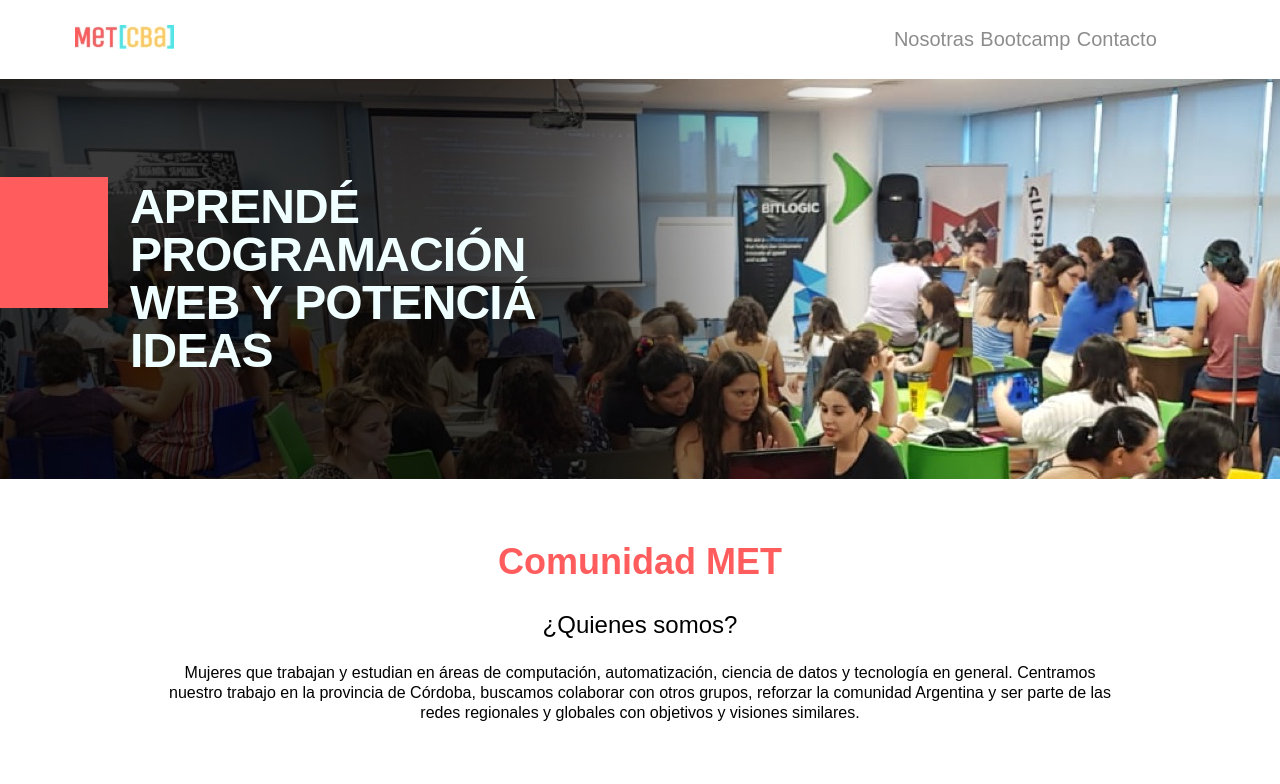
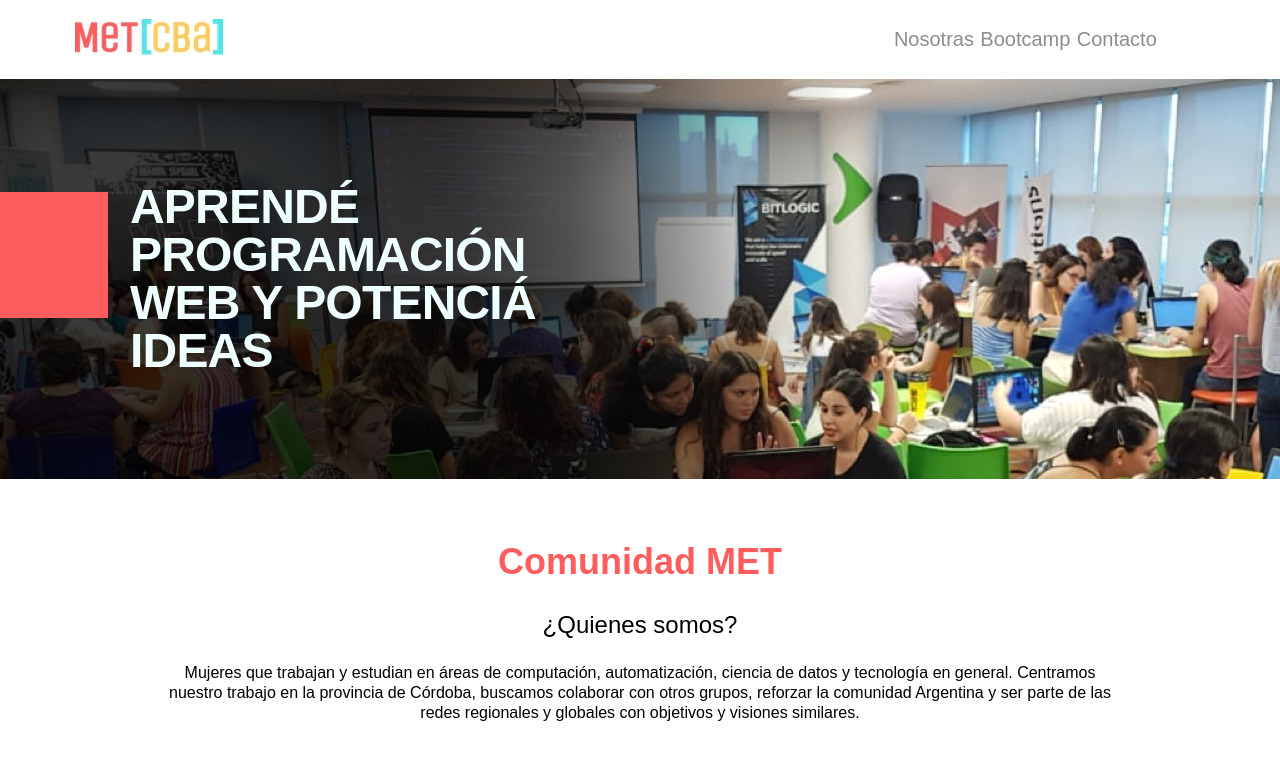
Before and after one commit to Natali-PP/Bootcamp-web, a plain HTML site: page index.html in a window 1280 px wide. Shown: the top 784 px of the page. Drawn offline with Linux system fonts and the light colour scheme.

Commit message:
Minor changes in style

```diff
--- a/css/style.css
+++ b/css/style.css
@@ -16,8 +16,9 @@ header{
 }
 
 header img{
-  height: 1.5rem;
+  /* height: 1.5rem; */
   margin-left: 0.2rem;
+  width: 4rem;
 }
 
 ul{
@@ -73,7 +74,7 @@ ul{
   height: 1rem;
   padding-right: 0.5rem;
   padding-top: 71px;
-  margin-top: 1.5rem;
+  margin-top: 2.2rem;
 }
 
 .containerHero{
@@ -137,6 +138,7 @@ form button{
   border-radius: 0.5rem;
   margin-bottom: 2rem;
   padding: 0.5rem 2rem;
+  border: 0;
 }
 
 form div{
@@ -163,16 +165,6 @@ form textarea{
   align-items: center;
   justify-content: center;
 }
-
-/* .TelefonoForm{
-  height: 3rem;
-} */
-
-
-/* ::placeholder{
-  color: rgba(0, 0, 0, 0.8);
-} */
-
 
 /* Config Footer */
 footer{
@@ -215,6 +207,9 @@ p{
   }
 
   /* Ajustes al nav bar */
+  header img{
+    width: auto;
+  }
   .container-grid-nav{
     display: grid;
     grid-template-columns: repeat(3, 1fr);
@@ -251,9 +246,9 @@ p{
   span.cuadradito{
     grid-column: 1/2;
     padding-right: 6.625rem;
-    padding-top: 115px;
+    padding-top: 110px;
     padding-bottom: 0px;
-    margin-top: 10px;
+    margin-top: 25px;
   }
 
   /* Distribución desktop */
```
